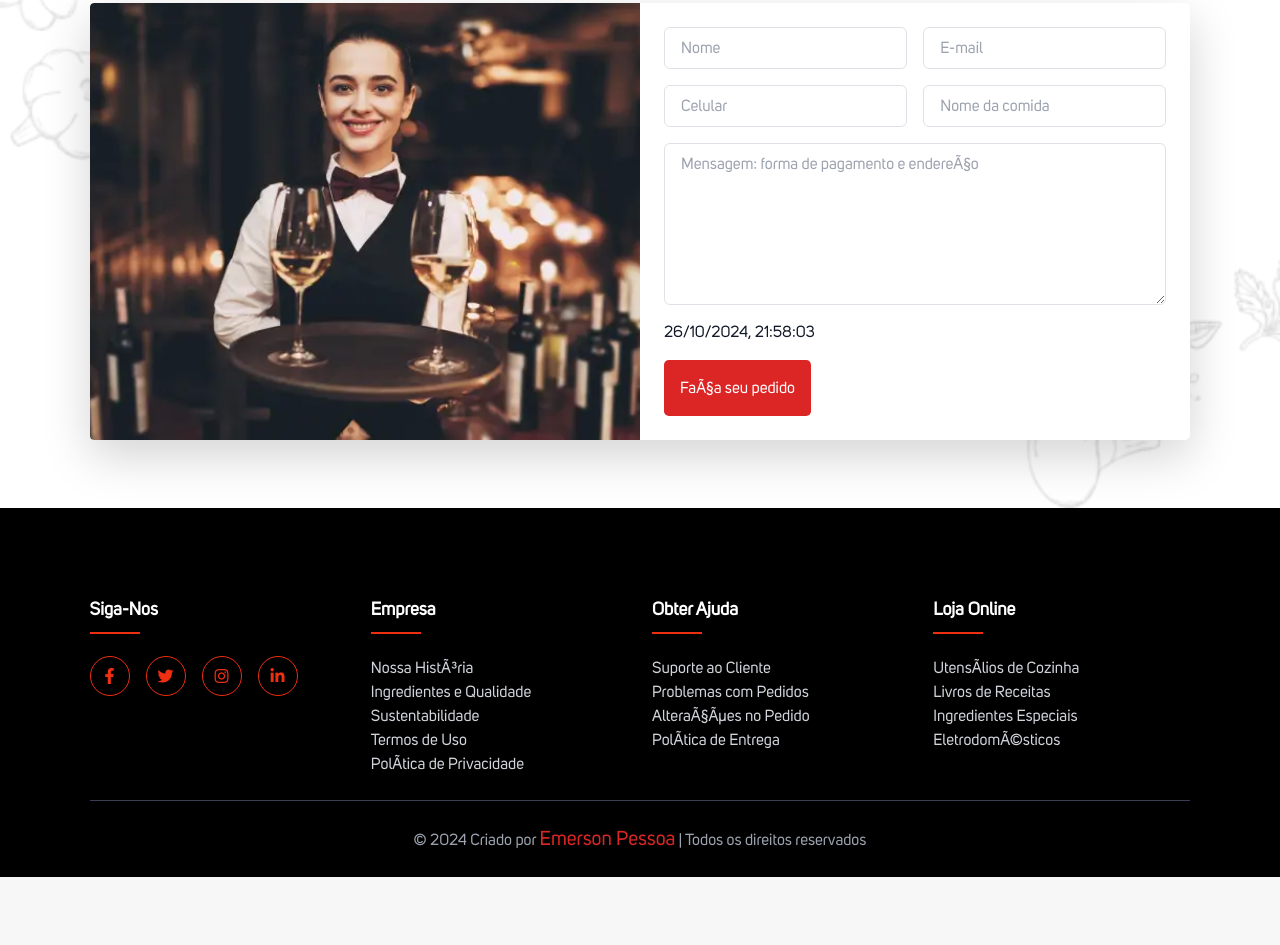
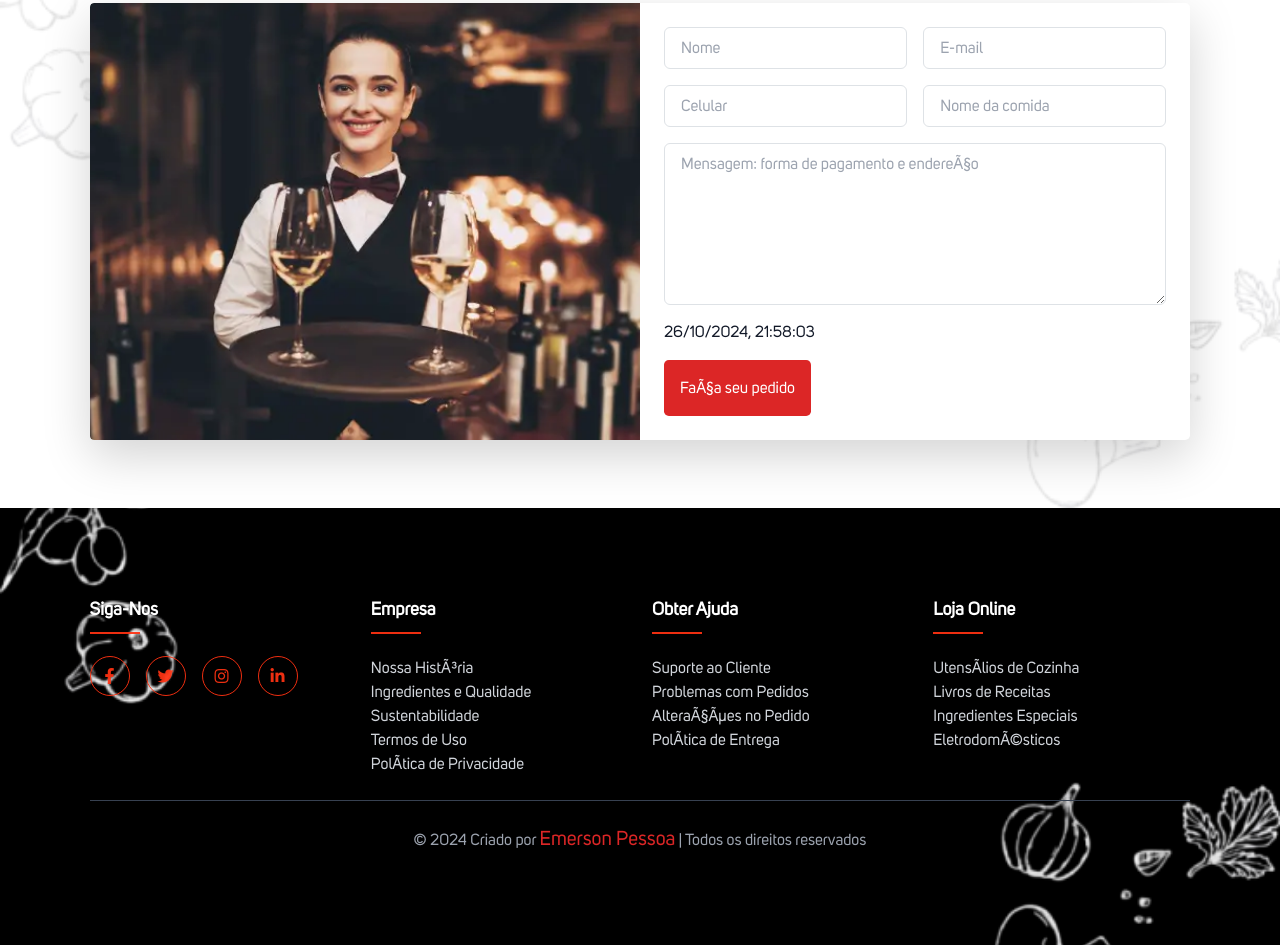
Before and after one commit to emersonpessoa01/landingpage-restaurante, a website: page public/index.html in a window 1280 px wide. Shown: the part 1345-2290 px from the top of the page. Before the commit the page ends 2222 px from the top, so only its background shows below. Drawn offline with nearby package versions, Linux system fonts and the light colour scheme; no server answers; a web font is replaced by a local one.

Commit message:
feat: updated background footer :rocket:

```diff
--- a/public/css/footer.css
+++ b/public/css/footer.css
@@ -1,3 +1,15 @@
+#footer {
+  background-image: url("../image/home-bg-remove.png"); /* Verifique o caminho */
+  background-size: cover;
+  background-position: center;
+  background-repeat: no-repeat;
+  background-attachment: fixed;
+  position: relative;
+  margin-top: 0;
+  margin-bottom: 0;
+  padding-bottom: 68px !important;
+}
+
 footer .text-red-500 {
   font-size: 1.25rem !important;
 }
--- a/public/index.html
+++ b/public/index.html
@@ -419,7 +419,7 @@
       </div>
     </section>
     <!-- Footer -->
-    <footer class="bg-black text-white pt-10 px-10 pb-0">
+    <footer class="bg-black text-white pt-10 px-10 pb-0" id="footer">
       <div class="mx-auto mt-8 py-6">
         <div class="flex flex-wrap justify-between gap-4 text-center md:text-left">
           <!-- Seção Siga-Nos -->
```
Also changed, not shown: public/image/home-bg-remove-black.png (added).
